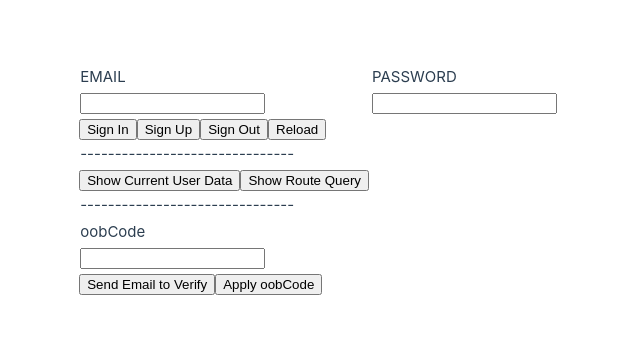
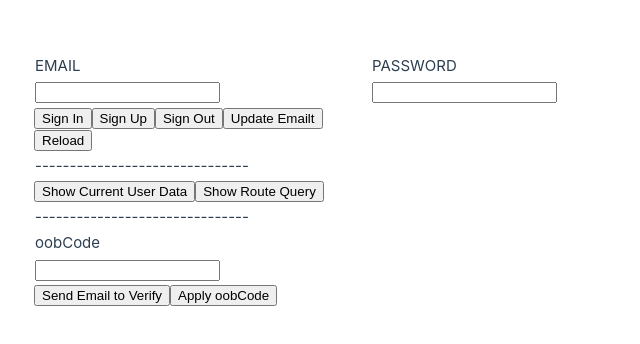
Before and after one commit to Incheat/test-firebase, a Vue app: page / in a window 1280 px wide. Shown: the part 220-564 px from the top of the page, without its empty margins (0-640 px from the left). Built offline with nearby package versions, Linux system fonts and the light colour scheme.

Commit message:
add update email

```diff
--- a/src/App.vue
+++ b/src/App.vue
@@ -1,7 +1,7 @@
 <script setup lang="ts">
 import HelloWorld from './components/HelloWorld.vue'
 import TheWelcome from './components/TheWelcome.vue'
-import { getAuth, signInWithEmailAndPassword, createUserWithEmailAndPassword, sendEmailVerification, checkActionCode, applyActionCode, signOut } from "firebase/auth";
+import { getAuth, updateEmail, signInWithEmailAndPassword, createUserWithEmailAndPassword, sendEmailVerification, checkActionCode, applyActionCode, signOut } from "firebase/auth";
 import { ref } from "vue"
 
 const auth = getAuth();
@@ -123,6 +123,19 @@ function reload() {
     window.alert("Error wheb reloading");
   }
 }
+
+function update() {
+  const newEmail = account.value;
+  updateEmail(auth.currentUser, newEmail).then(() => {
+    // Email updated!
+    // ...
+    window.alert("Email updated!");
+  }).catch((error) => {
+    // An error occurred
+    // ...
+    window.alert("Email updated! Error");
+  });
+}
 </script>
 
 <template>
@@ -140,6 +153,7 @@ function reload() {
         <button @click="login">Sign In</button>
         <button @click="create">Sign Up</button>
         <button @click="logout">Sign Out</button>
+        <button @click="update">Update Emailt</button>
         <button @click="reload">Reload</button>
       </tr>
       <tr>
```
